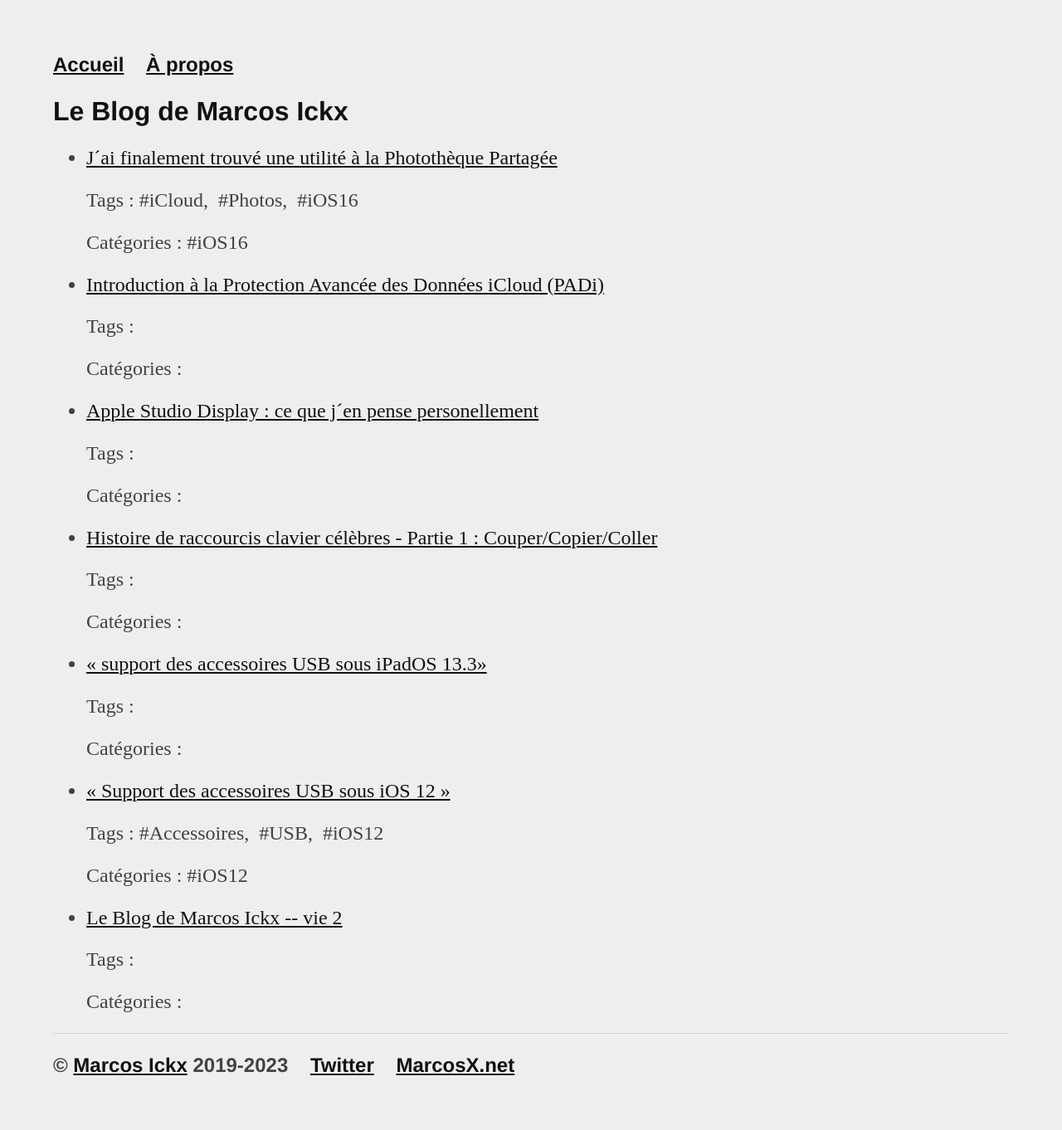
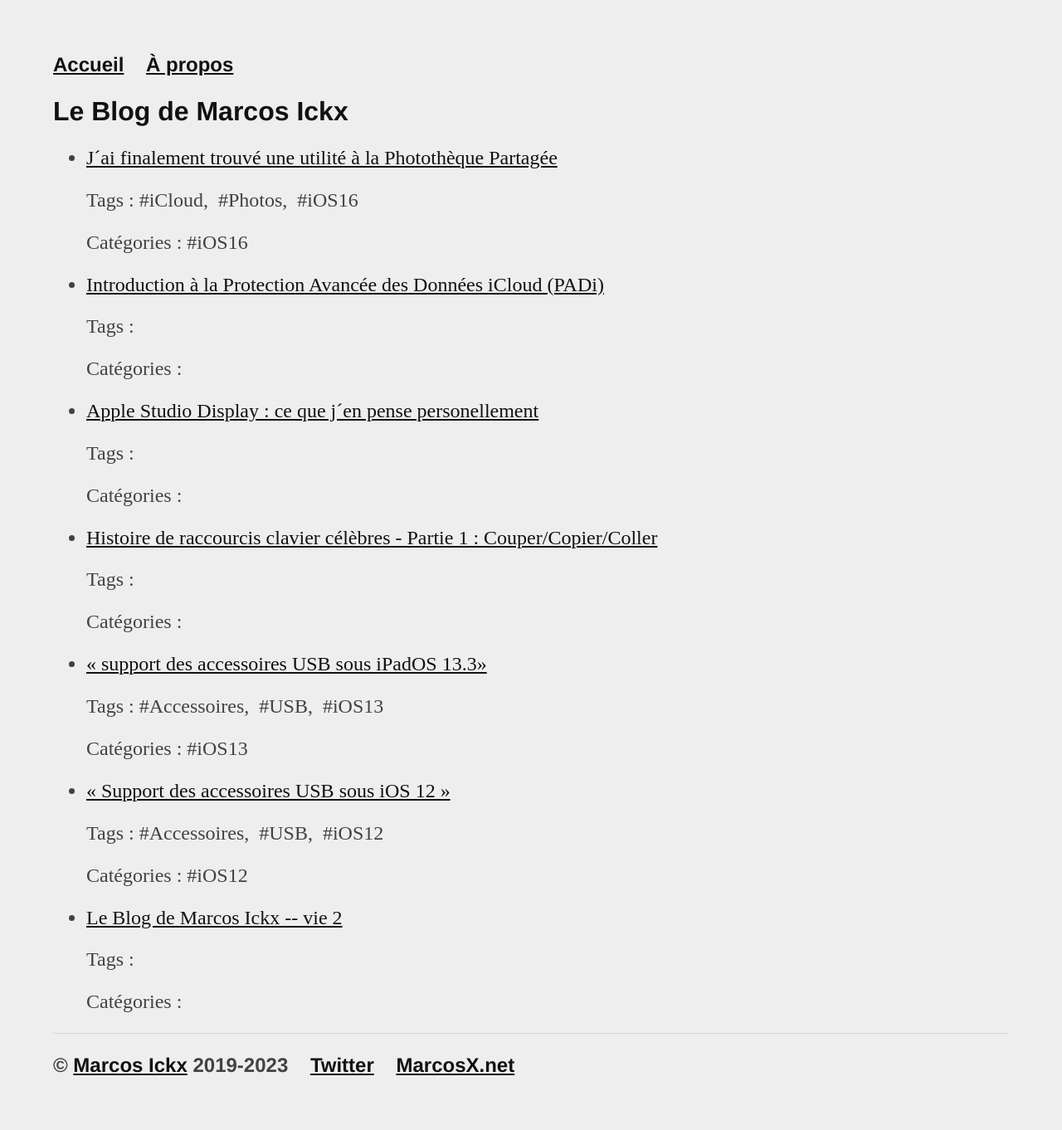
Before and after one commit to MarcosIckx/PreviewMarcosxNet, a Jekyll site: the page built from blog/index.html, in a window 1280 px wide. Shown: the whole page at 83% size. Built offline with Jekyll 4.4.1, drawn with Linux system fonts in a browser that asks for light colours.

Commit message:
Update 2020-04-03-Support-Accessoires-USB-iPadOS-13.3.md

```diff
--- a/_posts/2020-04-03-Support-Accessoires-USB-iPadOS-13.3.md
+++ b/_posts/2020-04-03-Support-Accessoires-USB-iPadOS-13.3.md
@@ -2,6 +2,8 @@
 layout: post
 title: « support des accessoires USB sous iPadOS 13.3»
 date: 2020-04-03
+tags: [Accessoires, USB, iOS13]
+category: iOS13
 ---
 
 # Support des accessoires USB sous iPadOS 13.3
```
